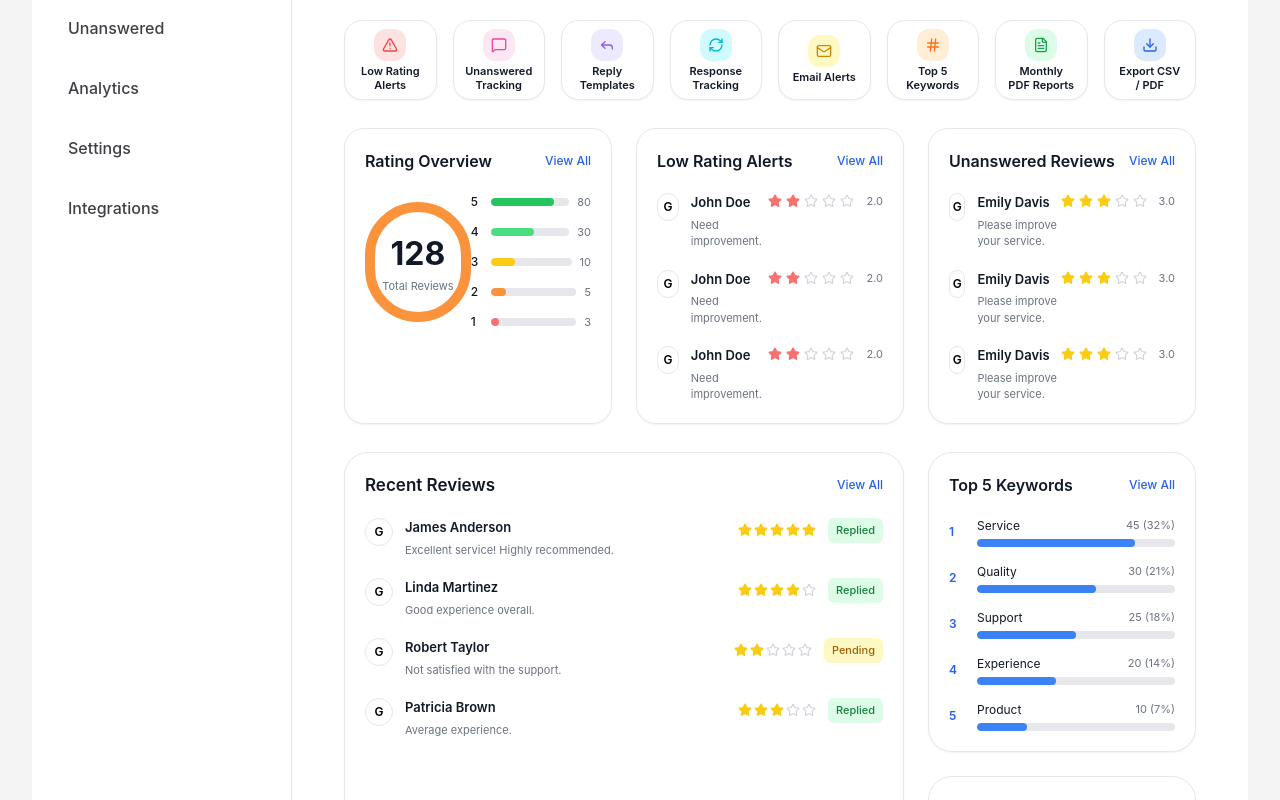
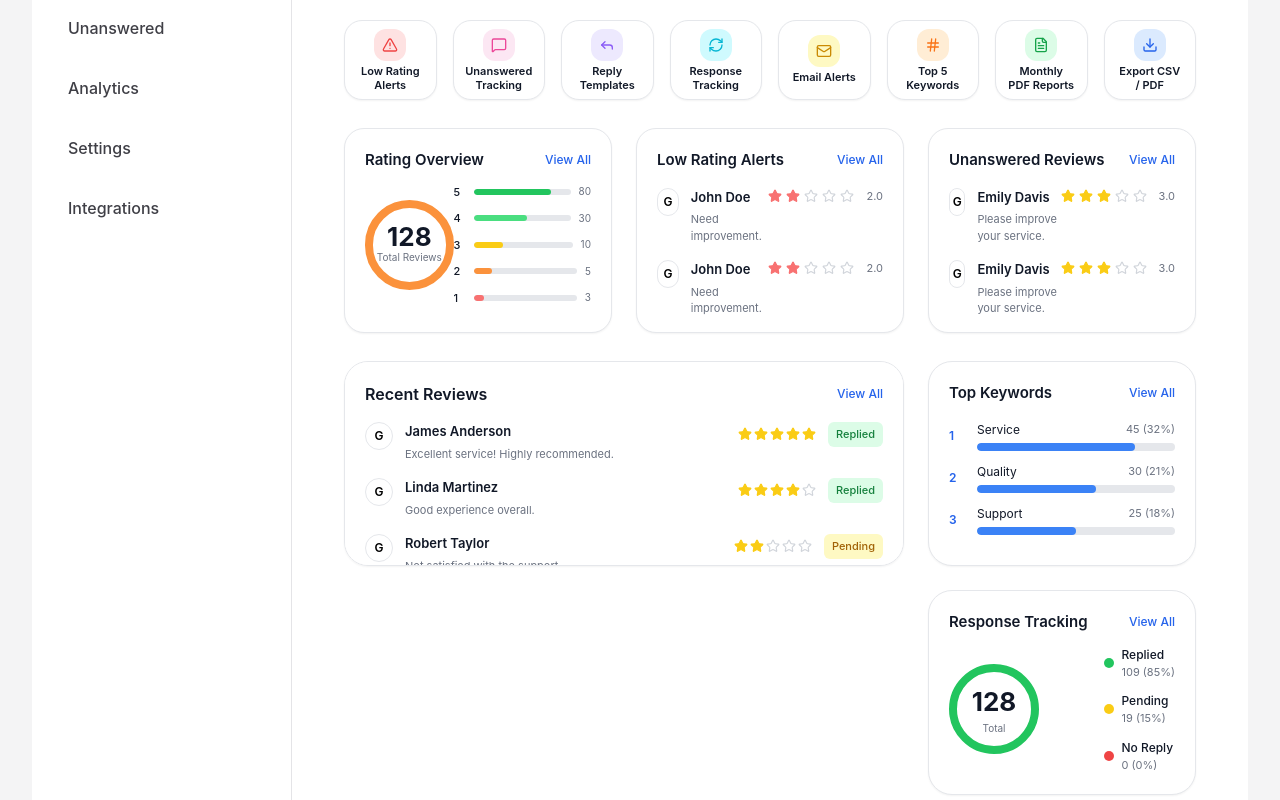
Before and after one commit to afnankhan123456/reviewreply-ai, a Next.js app: page /plans/basic/dashbord in a window 1280 px wide. Shown: the part 300-1100 px from the top of the page. Built offline with nearby package versions, Linux system fonts and the light colour scheme.

Commit message:
Update page.tsx

```diff
--- a/app/plans/basic/dashbord/page.tsx
+++ b/app/plans/basic/dashbord/page.tsx
@@ -153,27 +153,27 @@ export default function DashboardPage() {
           })}
         </div>
 
-        {/* 3 DETAILED CARDS — Rating Overview, Low Rating Alerts, Unanswered Reviews */}
+        {/* 3 DETAILED CARDS — Fixed height 205px */}
         <div className="grid grid-cols-1 xl:grid-cols-3 gap-6 mt-7">
 
-          {/* Rating Overview */}
-          <div className="bg-white rounded-[20px] border border-[#e5e7eb] p-5 shadow-sm">
+          {/* Rating Overview - h-[205px] */}
+          <div className="bg-white rounded-[20px] border border-[#e5e7eb] p-5 shadow-sm h-[205px] overflow-hidden">
             <div className="flex items-center justify-between">
-              <h3 className="text-[16px] font-semibold text-[#111827]">
+              <h3 className="text-[15px] font-semibold text-[#111827]">
                 Rating Overview
               </h3>
               <button className="text-[12px] font-medium text-blue-600">
                 View All
               </button>
             </div>
-            <div className="flex items-center justify-between mt-5">
-              {/* Circle */}
-              <div className="relative w-[120px] h-[120px] rounded-full border-[10px] border-orange-400 flex flex-col items-center justify-center">
-                <h2 className="text-[32px] font-bold text-[#111827]">128</h2>
-                <p className="text-[11px] text-[#6b7280]">Total Reviews</p>
+            <div className="flex items-center justify-between mt-3">
+              {/* Smaller Circle */}
+              <div className="relative w-[90px] h-[90px] rounded-full border-[8px] border-orange-400 flex flex-col items-center justify-center">
+                <h2 className="text-[26px] font-bold text-[#111827] leading-none">128</h2>
+                <p className="text-[10px] text-[#6b7280]">Total Reviews</p>
               </div>
               {/* Rating Bars */}
-              <div className="flex flex-col gap-3 w-[140px]">
+              <div className="flex flex-col gap-2.5 w-[140px]">
                 {[
                   { star: 5, width: "80%", color: "bg-green-500", total: 80 },
                   { star: 4, width: "55%", color: "bg-green-400", total: 30 },
@@ -182,33 +182,33 @@ export default function DashboardPage() {
                   { star: 1, width: "10%", color: "bg-red-400", total: 3 },
                 ].map((item, index) => (
                   <div key={index} className="flex items-center gap-2">
-                    <span className="text-[12px] font-medium text-[#111827] w-3">
+                    <span className="text-[11px] font-medium text-[#111827] w-3">
                       {item.star}
                     </span>
-                    <div className="flex-1 h-2 rounded-full bg-gray-200 overflow-hidden">
+                    <div className="flex-1 h-1.5 rounded-full bg-gray-200 overflow-hidden">
                       <div
                         className={`h-full rounded-full ${item.color}`}
                         style={{ width: item.width }}
                       />
                     </div>
-                    <span className="text-[11px] text-[#6b7280]">{item.total}</span>
+                    <span className="text-[10px] text-[#6b7280]">{item.total}</span>
                   </div>
                 ))}
               </div>
             </div>
           </div>
 
-          {/* Low Rating Alerts */}
-          <div className="bg-white rounded-[20px] border border-[#e5e7eb] p-5 shadow-sm">
+          {/* Low Rating Alerts - h-[205px] */}
+          <div className="bg-white rounded-[20px] border border-[#e5e7eb] p-5 shadow-sm h-[205px] overflow-hidden">
             <div className="flex items-center justify-between">
-              <h3 className="text-[16px] font-semibold text-[#111827]">
+              <h3 className="text-[15px] font-semibold text-[#111827]">
                 Low Rating Alerts
               </h3>
               <button className="text-[12px] font-medium text-blue-600">
                 View All
               </button>
             </div>
-            <div className="flex flex-col gap-5 mt-5">
+            <div className="flex flex-col gap-4 mt-4">
               {[1, 2, 3].map((item) => (
                 <div key={item} className="flex items-start justify-between">
                   <div className="flex gap-3">
@@ -233,17 +233,17 @@ export default function DashboardPage() {
             </div>
           </div>
 
-          {/* Unanswered Reviews */}
-          <div className="bg-white rounded-[20px] border border-[#e5e7eb] p-5 shadow-sm">
+          {/* Unanswered Reviews - h-[205px] */}
+          <div className="bg-white rounded-[20px] border border-[#e5e7eb] p-5 shadow-sm h-[205px] overflow-hidden">
             <div className="flex items-center justify-between">
-              <h3 className="text-[16px] font-semibold text-[#111827]">
+              <h3 className="text-[15px] font-semibold text-[#111827]">
                 Unanswered Reviews
               </h3>
               <button className="text-[12px] font-medium text-blue-600">
                 View All
               </button>
             </div>
-            <div className="flex flex-col gap-5 mt-5">
+            <div className="flex flex-col gap-4 mt-4">
               {[1, 2, 3].map((item) => (
                 <div key={item} className="flex items-start justify-between">
                   <div className="flex gap-3">
@@ -272,17 +272,17 @@ export default function DashboardPage() {
         {/* RECENT REVIEWS + RIGHT STACKED CARDS */}
         <div className="grid grid-cols-1 xl:grid-cols-3 gap-6 mt-7">
 
-          {/* LEFT BIG CARD — Recent Reviews */}
-          <div className="xl:col-span-2 bg-white rounded-[24px] border border-[#e5e7eb] shadow-sm p-5">
+          {/* LEFT BIG CARD — Recent Reviews (now top 3, h-[205px]) */}
+          <div className="xl:col-span-2 bg-white rounded-[24px] border border-[#e5e7eb] shadow-sm p-5 h-[205px] overflow-auto">
             <div className="flex items-center justify-between">
-              <h3 className="text-[17px] font-semibold text-[#111827]">
+              <h3 className="text-[16px] font-semibold text-[#111827]">
                 Recent Reviews
               </h3>
               <button className="text-[12px] font-medium text-blue-600">
                 View All
               </button>
             </div>
-            <div className="flex flex-col gap-5 mt-5">
+            <div className="flex flex-col gap-4 mt-4">
               {[
                 {
                   name: "James Anderson",
@@ -304,13 +304,6 @@ export default function DashboardPage() {
                   rating: 2,
                   status: "Pending",
                   color: "bg-yellow-100 text-yellow-700",
-                },
-                {
-                  name: "Patricia Brown",
-                  text: "Average experience.",
-                  rating: 3,
-                  status: "Replied",
-                  color: "bg-green-100 text-green-700",
                 },
               ].map((item, index) => (
                 <div key={index} className="flex items-start justify-between">
@@ -351,26 +344,24 @@ export default function DashboardPage() {
             </div>
           </div>
 
-          {/* RIGHT STACKED CARDS */}
+          {/* RIGHT STACKED CARDS — each 205px */}
           <div className="flex flex-col gap-6">
 
-            {/* TOP 5 KEYWORDS */}
-            <div className="bg-white rounded-[24px] border border-[#e5e7eb] shadow-sm p-5 flex-1">
+            {/* TOP 5 KEYWORDS (now top 3, h-[205px]) */}
+            <div className="bg-white rounded-[24px] border border-[#e5e7eb] shadow-sm p-5 h-[205px] overflow-auto">
               <div className="flex items-center justify-between">
-                <h3 className="text-[16px] font-semibold text-[#111827]">
-                  Top 5 Keywords
+                <h3 className="text-[15px] font-semibold text-[#111827]">
+                  Top Keywords
                 </h3>
                 <button className="text-[12px] font-medium text-blue-600">
                   View All
                 </button>
               </div>
-              <div className="flex flex-col gap-4 mt-5">
+              <div className="flex flex-col gap-3 mt-4">
                 {[
                   { name: "Service", value: "45 (32%)", width: "80%" },
                   { name: "Quality", value: "30 (21%)", width: "60%" },
                   { name: "Support", value: "25 (18%)", width: "50%" },
-                  { name: "Experience", value: "20 (14%)", width: "40%" },
-                  { name: "Product", value: "10 (7%)", width: "25%" },
                 ].map((item, index) => (
                   <div key={index} className="flex items-center gap-3">
                     <span className="text-[12px] font-semibold text-blue-600 w-4">
@@ -397,28 +388,28 @@ export default function DashboardPage() {
               </div>
             </div>
 
-            {/* RESPONSE TRACKING */}
-            <div className="bg-white rounded-[24px] border border-[#e5e7eb] shadow-sm p-5">
+            {/* RESPONSE TRACKING - h-[205px] */}
+            <div className="bg-white rounded-[24px] border border-[#e5e7eb] shadow-sm p-5 h-[205px] overflow-hidden">
               <div className="flex items-center justify-between">
-                <h3 className="text-[16px] font-semibold text-[#111827]">
+                <h3 className="text-[15px] font-semibold text-[#111827]">
                   Response Tracking
                 </h3>
                 <button className="text-[12px] font-medium text-blue-600">
                   View All
                 </button>
               </div>
-              <div className="flex items-center justify-between mt-5">
-                {/* Circle */}
-                <div className="w-[120px] h-[120px] rounded-full border-[10px] border-green-500 flex flex-col items-center justify-center">
-                  <h2 className="text-[30px] font-bold text-[#111827]">
+              <div className="flex items-center justify-between mt-3">
+                {/* Smaller Circle */}
+                <div className="w-[90px] h-[90px] rounded-full border-[8px] border-green-500 flex flex-col items-center justify-center">
+                  <h2 className="text-[26px] font-bold text-[#111827]">
                     128
                   </h2>
-                  <p className="text-[11px] text-[#6b7280]">
+                  <p className="text-[10px] text-[#6b7280]">
                     Total
                   </p>
                 </div>
                 {/* Stats */}
-                <div className="flex flex-col gap-4">
+                <div className="flex flex-col gap-3">
                   <div className="flex items-center gap-2">
                     <div className="w-2.5 h-2.5 rounded-full bg-green-500" />
                     <div>
@@ -459,12 +450,12 @@ export default function DashboardPage() {
           </div>
         </div>
 
-        {/* LAST 2 CARDS — Review Analysis & Monthly History (same size) */}
+        {/* LAST 2 CARDS — fixed height 205px */}
         <div className="grid grid-cols-1 xl:grid-cols-2 gap-6 mt-7 pb-8">
-          <div className="bg-white rounded-[24px] h-[340px] border border-[#e5e7eb] shadow-sm flex items-center justify-center">
+          <div className="bg-white rounded-[24px] h-[205px] border border-[#e5e7eb] shadow-sm flex items-center justify-center">
             <h3 className="text-[17px] font-semibold text-[#111827]">Review Analysis</h3>
           </div>
-          <div className="bg-white rounded-[24px] h-[340px] border border-[#e5e7eb] shadow-sm flex items-center justify-center">
+          <div className="bg-white rounded-[24px] h-[205px] border border-[#e5e7eb] shadow-sm flex items-center justify-center">
             <h3 className="text-[17px] font-semibold text-[#111827]">Monthly History</h3>
           </div>
         </div>
```
